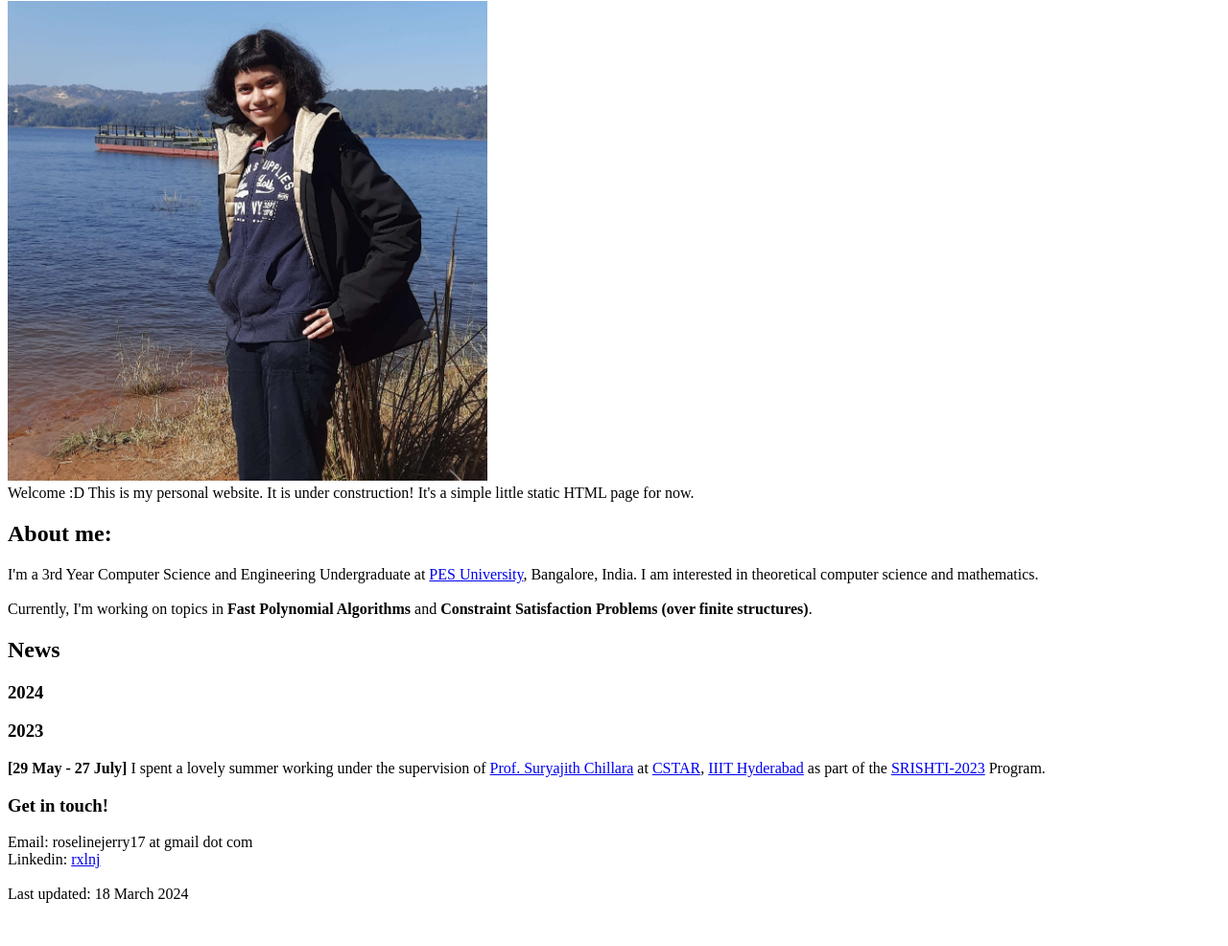
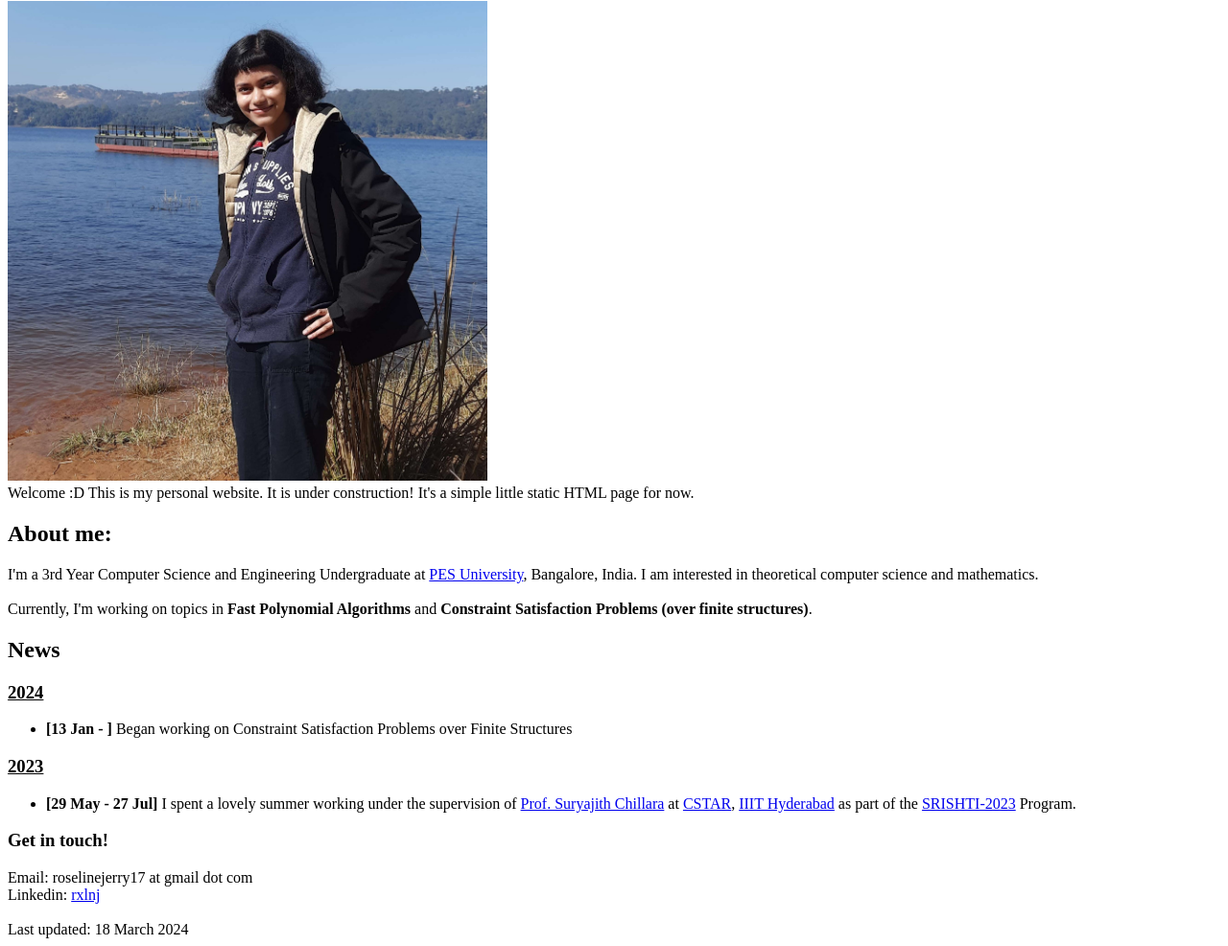
Before and after one commit to rxlnj/rxlnj.github.io, a plain HTML site: page index.html in a window 1280 px wide. Shown: the part 105-1091 px from the top of the page at 96% size. Before the commit the page ends 1054 px from the top, so only its background shows below. Drawn offline with Linux system fonts and the light colour scheme.

Commit message:
updated news

```diff
--- a/index.html
+++ b/index.html
@@ -50,9 +50,15 @@
 
     <div3>
       <h2> News </h2>
- 	<h3> 2024 </h3>
-	<h3> 2023 </h3>
-		<b>[29 May - 27 July]</b> I spent a lovely summer working under the supervision of <a href = "https://suryajith.github.io/">Prof. Suryajith Chillara</a> at <a href = "https://cstar.iiit.ac.in/">CSTAR</a>, <a href = "https://www.iiit.ac.in/">IIIT Hyderabad</a> as part of the <a href = "https://ihub-data.ai/archives/events/shristi-23/">SRISHTI-2023</a> Program.
+ 	<h3> <b><u>2024</u></b> </h3>
+	<ul>
+		<li><b>[13 Jan - ]</b> Began working on Constraint Satisfaction Problems over Finite Structures</li>
+	</ul>
+	<h3> <b><u>2023</u></b> </h3>
+	<ul>
+		<li><b>[29 May - 27 Jul]</b> I spent a lovely summer working under the supervision of <a href = "https://suryajith.github.io/">Prof. Suryajith Chillara</a> at <a href = "https://cstar.iiit.ac.in/">CSTAR</a>, <a href = "https://www.iiit.ac.in/">IIIT Hyderabad</a> as part of the <a href = "https://ihub-data.ai/archives/events/shristi-23/">SRISHTI-2023</a> Program.</li>
+	</ul>
+
     </div3>
 
 
```
